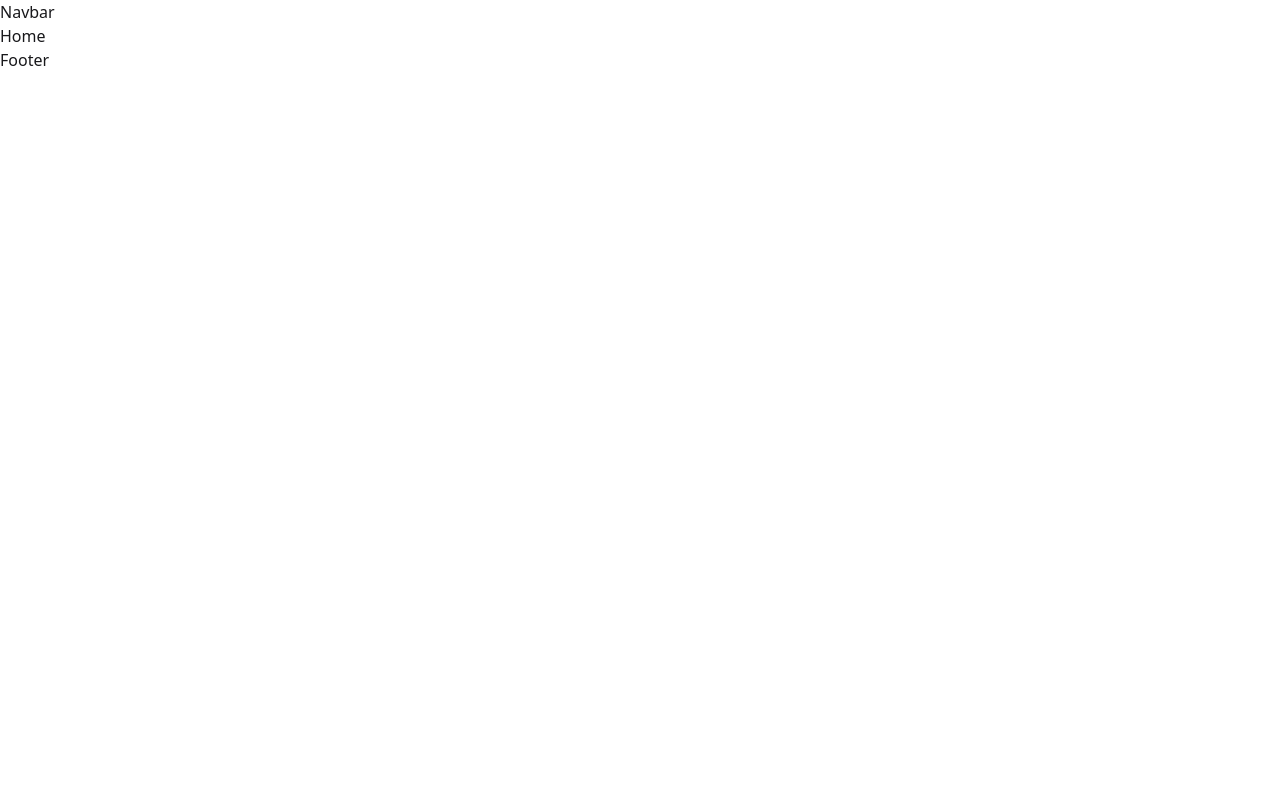
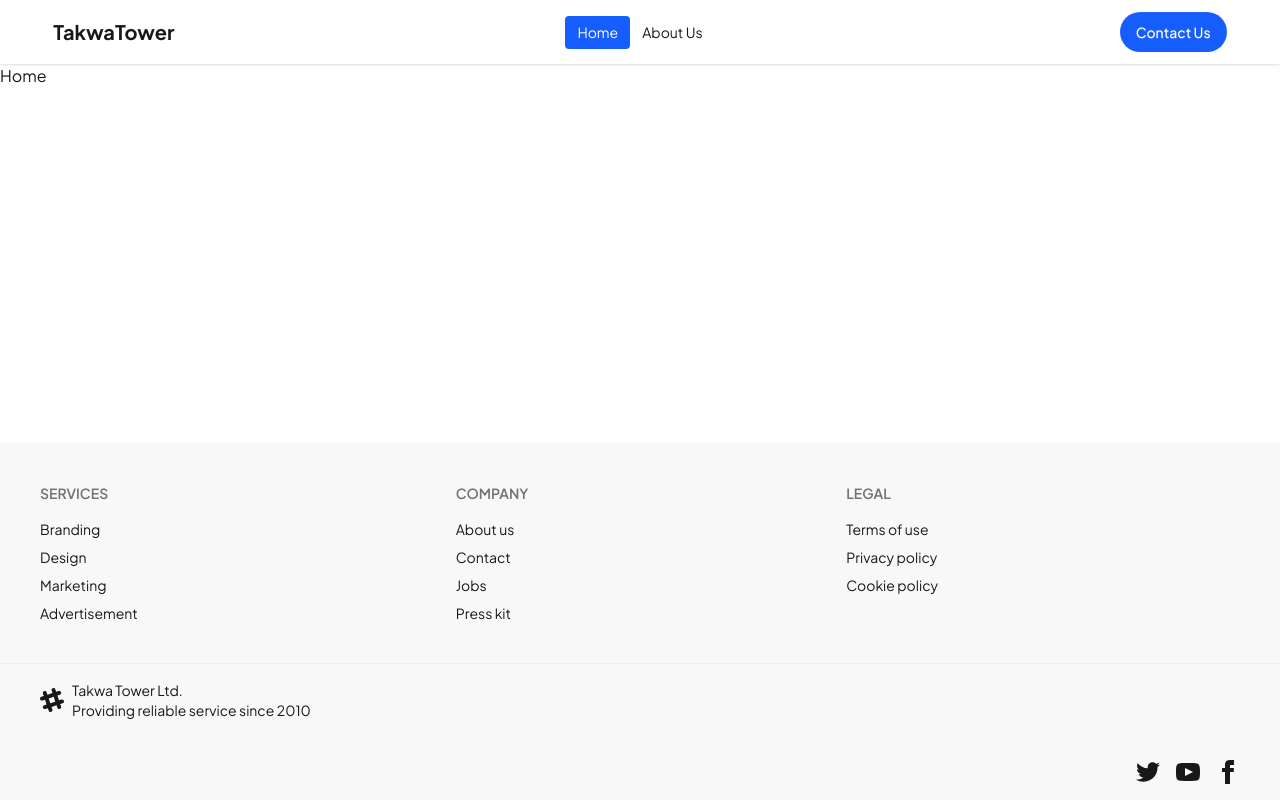
Before and after one commit to hamadismail/takwa-tower, a React (Vite) app: page / in a window 1280 px wide. Built offline with nearby package versions, Linux system fonts and the light colour scheme.

Commit message:
implement-navbar-and-footer

```diff
--- a/src/components/Footer.jsx
+++ b/src/components/Footer.jsx
@@ -1,7 +1,89 @@
 import React from 'react';
 
 const Footer = () => {
-  return <div>Footer</div>;
+  return (
+    <div>
+      <footer className="footer sm:footer-horizontal bg-base-200 text-base-content p-10">
+        <nav>
+          <h6 className="footer-title">Services</h6>
+          <a className="link link-hover">Branding</a>
+          <a className="link link-hover">Design</a>
+          <a className="link link-hover">Marketing</a>
+          <a className="link link-hover">Advertisement</a>
+        </nav>
+        <nav>
+          <h6 className="footer-title">Company</h6>
+          <a className="link link-hover">About us</a>
+          <a className="link link-hover">Contact</a>
+          <a className="link link-hover">Jobs</a>
+          <a className="link link-hover">Press kit</a>
+        </nav>
+        <nav>
+          <h6 className="footer-title">Legal</h6>
+          <a className="link link-hover">Terms of use</a>
+          <a className="link link-hover">Privacy policy</a>
+          <a className="link link-hover">Cookie policy</a>
+        </nav>
+      </footer>
+      <footer className="footer bg-base-200 text-base-content border-base-300 border-t px-10 py-4">
+        <aside className="grid-flow-col items-center">
+          <svg
+            width="24"
+            height="24"
+            viewBox="0 0 24 24"
+            xmlns="http://www.w3.org/2000/svg"
+            fillRule="evenodd"
+            clipRule="evenodd"
+            className="fill-current"
+          >
+            <path d="M22.672 15.226l-2.432.811.841 2.515c.33 1.019-.209 2.127-1.23 2.456-1.15.325-2.148-.321-2.463-1.226l-.84-2.518-5.013 1.677.84 2.517c.391 1.203-.434 2.542-1.831 2.542-.88 0-1.601-.564-1.86-1.314l-.842-2.516-2.431.809c-1.135.328-2.145-.317-2.463-1.229-.329-1.018.211-2.127 1.231-2.456l2.432-.809-1.621-4.823-2.432.808c-1.355.384-2.558-.59-2.558-1.839 0-.817.509-1.582 1.327-1.846l2.433-.809-.842-2.515c-.33-1.02.211-2.129 1.232-2.458 1.02-.329 2.13.209 2.461 1.229l.842 2.515 5.011-1.677-.839-2.517c-.403-1.238.484-2.553 1.843-2.553.819 0 1.585.509 1.85 1.326l.841 2.517 2.431-.81c1.02-.33 2.131.211 2.461 1.229.332 1.018-.21 2.126-1.23 2.456l-2.433.809 1.622 4.823 2.433-.809c1.242-.401 2.557.484 2.557 1.838 0 .819-.51 1.583-1.328 1.847m-8.992-6.428l-5.01 1.675 1.619 4.828 5.011-1.674-1.62-4.829z"></path>
+          </svg>
+          <p>
+            Takwa Tower Ltd.
+            <br />
+            Providing reliable service since 2010
+          </p>
+        </aside>
+        <nav className="md:place-self-center md:justify-self-end">
+          <div className="grid grid-flow-col gap-4">
+            <a>
+              <svg
+                xmlns="http://www.w3.org/2000/svg"
+                width="24"
+                height="24"
+                viewBox="0 0 24 24"
+                className="fill-current"
+              >
+                <path d="M24 4.557c-.883.392-1.832.656-2.828.775 1.017-.609 1.798-1.574 2.165-2.724-.951.564-2.005.974-3.127 1.195-.897-.957-2.178-1.555-3.594-1.555-3.179 0-5.515 2.966-4.797 6.045-4.091-.205-7.719-2.165-10.148-5.144-1.29 2.213-.669 5.108 1.523 6.574-.806-.026-1.566-.247-2.229-.616-.054 2.281 1.581 4.415 3.949 4.89-.693.188-1.452.232-2.224.084.626 1.956 2.444 3.379 4.6 3.419-2.07 1.623-4.678 2.348-7.29 2.04 2.179 1.397 4.768 2.212 7.548 2.212 9.142 0 14.307-7.721 13.995-14.646.962-.695 1.797-1.562 2.457-2.549z"></path>
+              </svg>
+            </a>
+            <a>
+              <svg
+                xmlns="http://www.w3.org/2000/svg"
+                width="24"
+                height="24"
+                viewBox="0 0 24 24"
+                className="fill-current"
+              >
+                <path d="M19.615 3.184c-3.604-.246-11.631-.245-15.23 0-3.897.266-4.356 2.62-4.385 8.816.029 6.185.484 8.549 4.385 8.816 3.6.245 11.626.246 15.23 0 3.897-.266 4.356-2.62 4.385-8.816-.029-6.185-.484-8.549-4.385-8.816zm-10.615 12.816v-8l8 3.993-8 4.007z"></path>
+              </svg>
+            </a>
+            <a>
+              <svg
+                xmlns="http://www.w3.org/2000/svg"
+                width="24"
+                height="24"
+                viewBox="0 0 24 24"
+                className="fill-current"
+              >
+                <path d="M9 8h-3v4h3v12h5v-12h3.642l.358-4h-4v-1.667c0-.955.192-1.333 1.115-1.333h2.885v-5h-3.808c-3.596 0-5.192 1.583-5.192 4.615v3.385z"></path>
+              </svg>
+            </a>
+          </div>
+        </nav>
+      </footer>
+    </div>
+  );
 };
 
 export default Footer;
--- /dev/null
+++ b/src/components/NavLists.jsx
@@ -0,0 +1,18 @@
+import React from 'react';
+import { NavLink } from 'react-router';
+
+const NavLists = () => {
+  const navLists = (
+    <>
+      <li>
+        <NavLink to="/">Home</NavLink>
+      </li>
+      <li>
+        <NavLink to="/about-us">About Us</NavLink>
+      </li>
+    </>
+  );
+  return navLists;
+};
+
+export default NavLists;
--- a/src/components/Navbar.jsx
+++ b/src/components/Navbar.jsx
@@ -1,7 +1,55 @@
 import React from 'react';
+import NavLists from './NavLists';
+import '../styles/navbar.css';
+import { Link } from 'react-router';
 
 const Navbar = () => {
-  return <div>Navbar</div>;
+  return (
+    <div className="bg-base-100 shadow-sm">
+      <div className="navbar p-0 w-11/12 mx-auto">
+        <div className="navbar-start">
+          <div className="dropdown">
+            <div tabIndex={0} role="button" className="btn btn-ghost lg:hidden">
+              <svg
+                xmlns="http://www.w3.org/2000/svg"
+                className="h-5 w-5 p-0"
+                fill="none"
+                viewBox="0 0 24 24"
+                stroke="currentColor"
+              >
+                {' '}
+                <path
+                  strokeLinecap="round"
+                  strokeLinejoin="round"
+                  strokeWidth="2"
+                  d="M4 6h16M4 12h8m-8 6h16"
+                />{' '}
+              </svg>
+            </div>
+            <ul
+              tabIndex={0}
+              className="menu menu-sm dropdown-content bg-base-100 rounded-box z-1 mt-3 w-52 p-2 shadow"
+            >
+              <NavLists />
+            </ul>
+          </div>
+          <Link to="/" className="text-xl cursor-pointer font-bold">
+            TakwaTower
+          </Link>
+        </div>
+        <div className="navbar-center hidden lg:flex">
+          <ul className="menu menu-horizontal px-1">
+            <NavLists />
+          </ul>
+        </div>
+        <div className="navbar-end">
+          <a className="btn bg-blue-600 text-white rounded-full border-none font-medium">
+            Contact Us
+          </a>
+        </div>
+      </div>
+    </div>
+  );
 };
 
 export default Navbar;
--- a/src/index.css
+++ b/src/index.css
@@ -1,2 +1,15 @@
 @import 'tailwindcss';
 @plugin "daisyui";
+
+@font-face {
+  font-family: 'Jakarta';
+  src: url('./assets/fonts/PlusJakartaSans.ttf');
+}
+
+/* @theme {
+  --font-jakarta: 'Jakarta', 'sans-serif';
+} */
+
+body {
+  font-family: 'Jakarta';
+}
--- a/src/layout/Root.jsx
+++ b/src/layout/Root.jsx
@@ -7,7 +7,9 @@
   return (
     <>
       <Navbar />
-      <Outlet />
+      <div className="min-h-[calc(100vh-421px)]">
+        <Outlet />
+      </div>
       <Footer />
     </>
   );
--- a/src/pages/Error.jsx
+++ b/src/pages/Error.jsx
@@ -1,7 +1,15 @@
 import React from 'react';
+import { useRouteError } from 'react-router';
+import Navbar from '../components/Navbar';
 
 const Error = () => {
-  return <div>Error</div>;
+  const error = useRouteError();
+  return (
+    <>
+      <Navbar />
+      Error
+    </>
+  );
 };
 
 export default Error;
--- /dev/null
+++ b/src/styles/navbar.css
@@ -0,0 +1,4 @@
+ul a.active {
+  background-color: #155dfc;
+  color: white;
+}
```
Also changed, not shown: src/assets/fonts/PlusJakartaSans.ttf (added).
